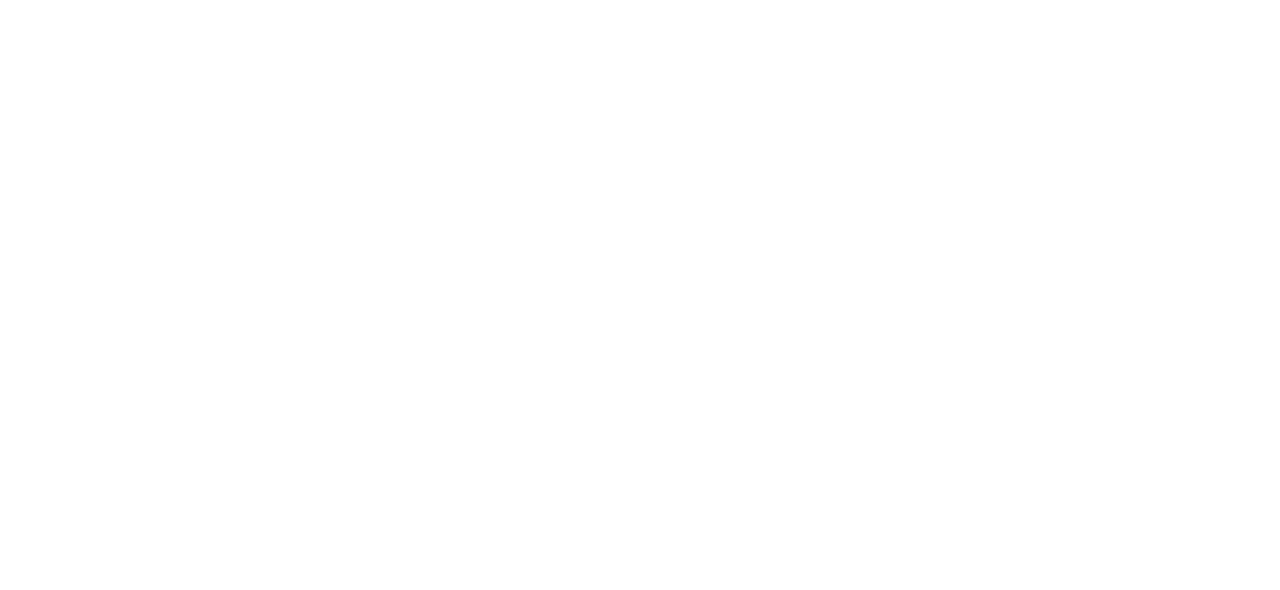
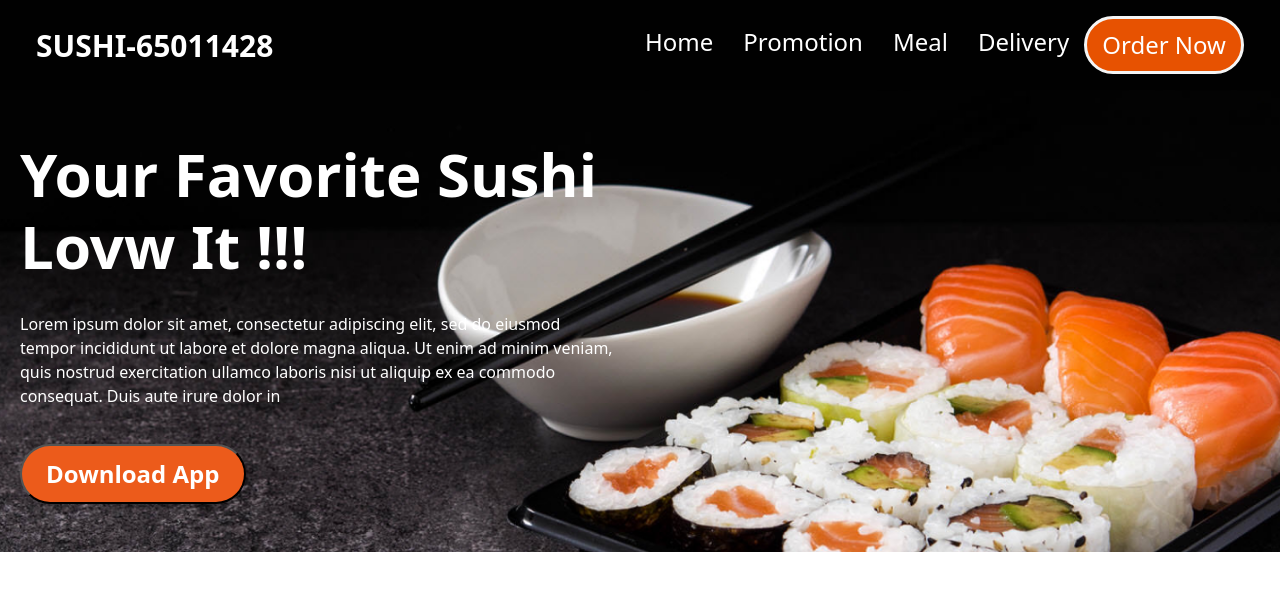
Before and after one commit to whaly-w/whaly-w.github.io, a plain HTML site: page sushishop.html in a window 1280 px wide. Drawn offline with nearby package versions, Linux system fonts and the light colour scheme.

Commit message:
update readme

```diff
--- a/css/custom.css
+++ b/css/custom.css
@@ -68,5 +68,7 @@ section.header .header-content .container{
 
 .btn-order
     {
-
+    border-radius: 30px;
+    border: 3px solid #f5f5f5;
+    background: #E75201;
     }
--- a/sushishop.html
+++ b/sushishop.html
@@ -1,20 +1,72 @@
 <html lang="en">
+
 <head>
     <meta charset="UTF-8">
     <meta http-equiv="X-UA-Compatible" content="IE=edge">
     <meta name="viewport" content="width=device-width, initial-scale=1.0">
     <title>Home | Sushi Website</title>
     <!-- <link rel="stylesheet" href="bootstrap/css/bootstrap.min.css"> -->
-    <link href="https://cdn.jsdelivr.net/npm/bootstrap@5.0.0-beta1/dist/css/bootstrap.min.css" rel="stylesheet" integrity="sha384-giJF6kkoqNQ00vy+HMDP7azOuL0xtbfIcaT9wjKHr8RbDVddVHyTfAAsrekwKmP1" crossorigin="anonymous">
+    <link href="https://cdn.jsdelivr.net/npm/bootstrap@5.0.0-beta1/dist/css/bootstrap.min.css" rel="stylesheet"
+        integrity="sha384-giJF6kkoqNQ00vy+HMDP7azOuL0xtbfIcaT9wjKHr8RbDVddVHyTfAAsrekwKmP1" crossorigin="anonymous">
     <link rel="stylesheet" href="css/custom.css">
 </head>
+
 <body>
+    <!-- <script src="bootstrap/js/bootstrap.min.js"></script> -->
+    <script src="https://cdn.jsdelivr.net/npm/bootstrap@5.0.0-beta1/dist/js/bootstrap.bundle.min.js"
+        integrity="sha384-ygbV9kiqUc6oa4msXn9868pTtWMgiQaeYH7/t7LECLbyPA2x65Kgf80OJFdroafW"
+        crossorigin="anonymous"></script>
+    <script src="js/main.js"></script>
+
+    <!-- Nav Bar -->
+    <nav class="navbar navbar-expand-lg navbar-dark bg-dark">
+        <div class="container-fluid mx-4 my-2">
+            <a class="navbar-brand" href="#">SUSHI-65011428</a>
+            <button class="navbar-toggler" type="button" data-bs-toggle="collapse"
+                data-bs-target="#navbarSupportedContent" aria-controls="navbarSupportedContent" aria-expanded="false"
+                aria-label="Toggle navigation">
+                <span class="navbar-toggler-icon"></span>
+            </button>
+            <div class="collapse navbar-collapse" id="navbarSupportedContent">
+                <ul class="navbar-nav ms-auto mb-2 mb-lg-0">
+                    <li class="nav-item">
+                        <a class="nav-link" href="#">Home</a>
+                    </li>
+                    <li class="nav-item">
+                        <a class="nav-link" href="#">Promotion</a>
+                    </li>
+                    <li class="nav-item">
+                        <a class="nav-link" href="#">Meal</a>
+                    </li>
+                    <li class="nav-item">
+                        <a class="nav-link" href="#">Delivery</a>
+                    </li>
+                    <li class="nav-item">
+                        <a class="nav-link btn-order" href="#">Order Now</a>
+                    </li>
+                </ul>
+            </div>
+        </div>
+    </nav>
+
+    <!-- Head Section -->
+    <section class="header">
+        <div class="header-content">
+            <div class="d-flex justify-content-center py-5">
+                <div class="col-3 head-content">
+                    <h1> Your Favorite Sushi Lovw It !!! </h1>
+                    <p>Lorem ipsum dolor sit amet, consectetur adipiscing elit, sed do eiusmod tempor incididunt
+                        ut labore et dolore magna aliqua. Ut enim ad minim veniam, quis nostrud exercitation ullamco
+                        laboris nisi ut aliquip ex ea commodo consequat. Duis aute irure dolor in </p>
+                    <button class="btn-downlad"> Download App </button>
+                </div>
+                <div class="col-6"></div>
+            </div>
+        </div>
+    </section>
 
 
 
+</body>
 
-    <!-- <script src="bootstrap/js/bootstrap.min.js"></script> -->
-    <script src="https://cdn.jsdelivr.net/npm/bootstrap@5.0.0-beta1/dist/js/bootstrap.bundle.min.js" integrity="sha384-ygbV9kiqUc6oa4msXn9868pTtWMgiQaeYH7/t7LECLbyPA2x65Kgf80OJFdroafW" crossorigin="anonymous"></script>
-    <script src="js/main.js"></script>
-</body>
 </html>
```
Also changed, not shown: 1 other file.
